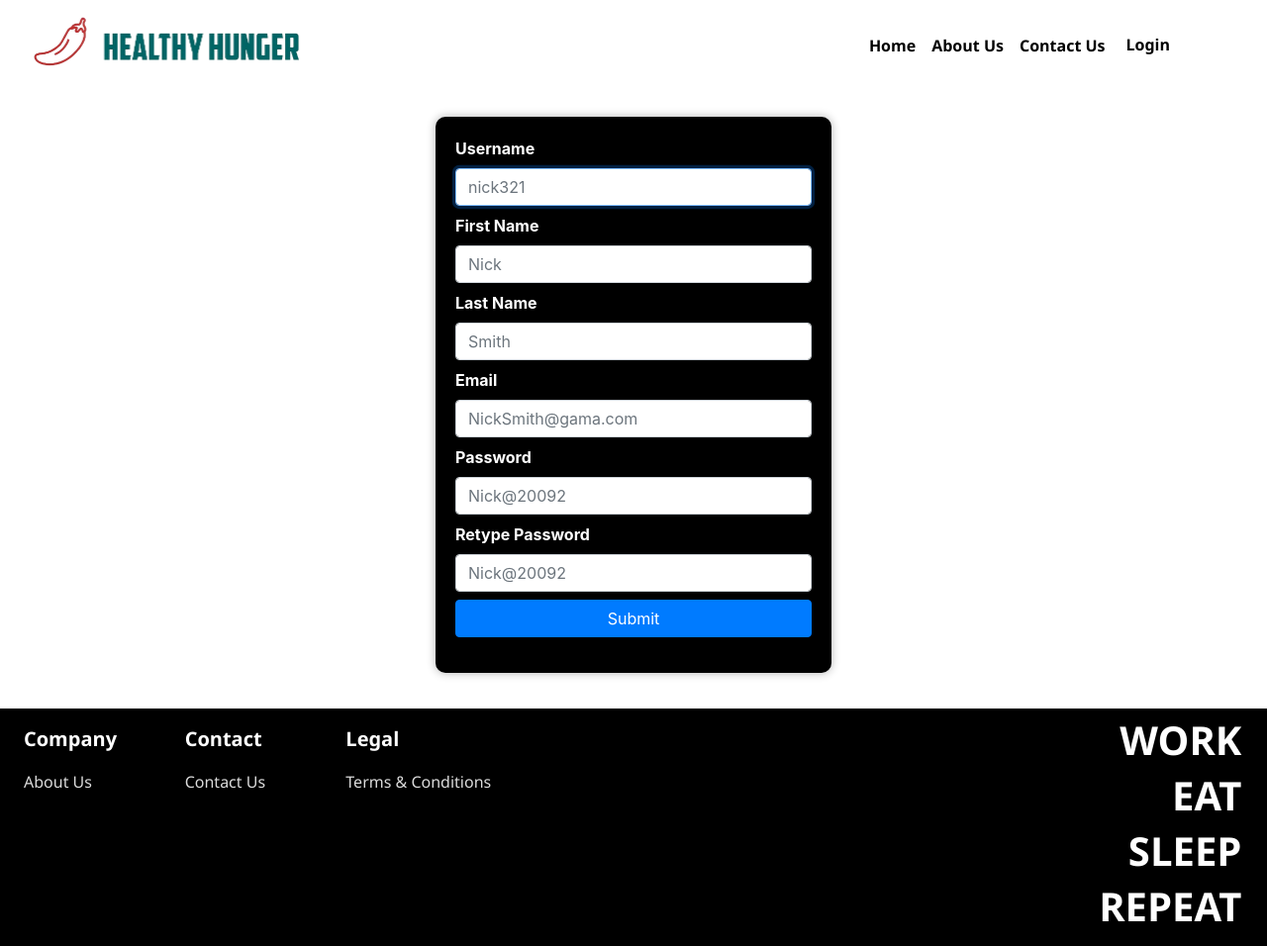
After one commit to nikhil-bml/web-prog, a Django app: page /register/ in a window 1280 px wide. The commit adds this page. Shown: the whole page at 99% size. Run offline with Django 4.2, Linux system fonts and the light colour scheme; some libraries are stand-ins or nearby versions.

Commit message:
added Registration and Logging facility

```diff
--- a/src/healthy_hunger/forms.py
+++ b/src/healthy_hunger/forms.py
@@ -1,10 +1,24 @@
 from django import forms
 from .models import Query
+from django.contrib.auth.models import User
+from django.contrib.auth.forms import UserCreationForm
 
 class ProductSearchForm(forms.Form):
-    name = forms.CharField(max_length=300, required=False, label='Product Name')
+    name = forms.CharField(max_length=300, required=False, label="Product Name")
+
 
 class QueryForm(forms.ModelForm):
     class Meta:
         model = Query
         fields = "__all__"
+
+
+class RegisterForm(UserCreationForm):
+    class Meta:
+        model = User
+        fields = ["username","email","first_name","last_name","password1","password2"]
+
+
+class LoginForm(forms.Form):
+    username = forms.CharField()
+    password = forms.CharField()
--- a/src/healthy_hunger/static/healthy_hunger/css/custom.css
+++ b/src/healthy_hunger/static/healthy_hunger/css/custom.css
@@ -1,19 +1,16 @@
-#header_btn{
+#nav_btn {
+    font-family: 'Segoe UI', Tahoma, Geneva, Verdana, sans-serif;
     color: black;
-    font-family:'Gill Sans', 'Gill Sans MT', Calibri, 'Trebuchet MS', sans-serif
+    font-weight: bold;
+}
+#nav_btn:hover {
+    text-decoration: underline;
 }
 
-.header_container{
-    width: 99%;
+#navbar_butns {
+    margin-top: 1%;
 }
 
-.header_container img{
-    width: 30%;
-    transform: translate(40%,40%);
-}
-.header_container a{
-    transform: translate(-100%,55%);
-}
 body {
     min-height: 100vh;
     display: flex;
@@ -302,3 +299,20 @@ background-color: aliceblue;
 .contact_submit button {
     width: 100%;
 }
+.rounded-black-box {
+    background-color: black;
+    border-radius: 10px;
+    padding: 20px;
+    box-shadow: 0 0 10px rgba(0, 0, 0, 0.3);
+    width: 400px;
+    color: white;
+  }
+
+  .rounded-black-box-login {
+    background-color: black;
+    border-radius: 10px;
+    padding: 20px;
+    box-shadow: 0 0 10px rgba(0, 0, 0, 0.3);
+    width: 400px;
+    color: white;
+  }
--- a/src/healthy_hunger/templates/healthy_hunger/base.html
+++ b/src/healthy_hunger/templates/healthy_hunger/base.html
@@ -8,20 +8,57 @@
 
 </head>
 <body>
-    <header class="bg-white" style="height:2%; padding-bottom:3%">
-        <div class="header_container">
-            <div class="row align-items-center">
-                <div class="col-6">
-                    <a href="/"><img src= {% static "healthy_hunger/img/logo.png" %} alt="Your Logo" class="img-fluid mb-1" width="20%" height="10%"></a>
+
+    <nav class="navbar navbar-expand-lg navbar-light bg-white">
+        <div class="container">
+            <a class="navbar-brand" href="/">
+                <img src="{% static 'healthy_hunger/img/logo.png' %}" alt="Your Logo" style="width: 50%; margin-left:-70%">
+            </a>
+
+            <ul class="navbar-nav" id="navbar_butns">
+                <li class="nav-item">
+                    <a class="nav-link" id="nav_btn" href="/" style="">Home</a>
+                </li>
+                <li class="nav-item">
+                    <a class="nav-link" id="nav_btn" href="/about/">About Us</a>
+                </li>
+                <li class="nav-item">
+                    <a class="nav-link" id="nav_btn" href="/contact/">Contact Us</a>
+                </li>
+                {% if user.is_authenticated %}
+                <li>
+                <a href="/logout/" id="nav_btn" class="btn btn-link">Logout</a>
+                </li>
+                {% else %}
+                <li>
+                <a href="/login/" id="nav_btn" class="btn btn-link">Login</a>
+                </li>
+                {% endif %}
+
+            </ul>
+        </div>
+    </nav>
+
+
+    {% comment %} <header class="bg-white" style="height: 2%; padding-bottom: 3%;">
+        <div class="navbar">
+            <div class="row">
+                <div style="max-width:30%;margin:0% 5%;">
+                    <a href="/"><img src="{% static 'healthy_hunger/img/logo.png' %}" alt="Your Logo" class="img-fluid" style="width: 100%;"></a>
                 </div>
-                <div class="col-3 text-right">
-                    <a href="/" id='header_btn' class="btn btn-link">Home </a>
-                    <a href="/about/" id='header_btn' class="btn btn-link ml-2">About Us</a>
-                    <a href="/contact/" id='header_btn' class="btn btn-link mr-1">Contact Us</a>
+                <div style="max-width:40%;">
+                    <a href="/" id="header_btn" class="btn btn-link">Home</a>
+                    <a href="/about/" id="header_btn" class="btn btn-link">About Us</a>
+                    <a href="/contact/" id="header_btn" class="btn btn-link">Contact Us</a>
+                    {% if user.is_authenticated %}
+                        <a href="/logout/" id="header_btn" class="btn btn-link">Logout</a>
+                    {% else %}
+                        <a href="/login/" id="header_btn" class="btn btn-link">Login</a>
+                    {% endif %}
                 </div>
             </div>
         </div>
-    </header>
+    </header> {% endcomment %}
 
     <div id="content">
         {% block content %}{% endblock %}
--- /dev/null
+++ b/src/healthy_hunger/templates/healthy_hunger/register.html
@@ -0,0 +1,45 @@
+{% extends "healthy_hunger/base.html" %}
+{% load static %}
+{% load widget_tweaks %}
+{% block meta %}<meta name="viewport" content="width=device-width, initial-scale=1.0">{% endblock meta %}
+{% block link1 %} <link rel="stylesheet" href={% static "healthy_hunger/css/bootstrap.min.css" %}> {% endblock link1 %}
+{% block link2 %} <link rel="stylesheet" href={% static "healthy_hunger/css/custom.css" %}> {% endblock link2 %}
+{% block title %} Register {% endblock %}
+{% block content %}
+
+<div class="h-100 d-flex align-items-center justify-content-center mt-4">
+    <div class="rounded-black-box">
+        <form action="", method="POST", class="vertical-center">
+            {% csrf_token %}
+            <div class="form-group mb-2">
+            <label for="username" style="color: white;"><b>Username</b></label>
+            {% render_field form.username placeholder="nick321" class="form-control" %}
+            </div>
+            <div class="form-group mb-2">
+            <label for="first_name" style="color: white;"><b>First Name</b></label>
+            {% render_field form.first_name placeholder="Nick" class="form-control" %}
+            </div>
+            <div class="form-group mb-2">
+            <label for="last_name" style="color: white;"><b>Last Name</b></label>
+            {% render_field form.last_name placeholder="Smith" class="form-control" %}
+            </div>
+            <div class="form-group mb-2">
+            <label for="email" style="color: white;"><b>Email</b></label>
+            {% render_field form.email placeholder="NickSmith@gama.com" class="form-control" %}
+            </div>
+            <div class="form-group mb-2">
+            <label for="password1" style="color: white;"><b>Password</b></label>
+            {% render_field form.password1 placeholder="Nick@20092" class="form-control" %}
+            </div>
+            <div class="form-group mb-2">
+            <label for="password2" style="color: white;"><b>Retype Password</b></label>
+            {% render_field form.password2 placeholder="Nick@20092" class="form-control" %}
+            </div>
+            <div class="vertical-center">
+            <input type="submit" class="btn btn-primary" style="width:100%" value="Submit">
+            </div>
+          </form>
+        </div>
+  </div>
+
+{% endblock %}
--- a/src/healthy_hunger/templates/healthy_hunger/search.html
+++ b/src/healthy_hunger/templates/healthy_hunger/search.html
@@ -3,7 +3,7 @@
 {% block meta %}<meta name="viewport" content="width=device-width, initial-scale=1.0">{% endblock meta %}
 {% block link1 %} <link rel="stylesheet" href={% static "healthy_hunger/css/bootstrap.min.css" %}> {% endblock link1 %}
 {% block link2 %} <link rel="stylesheet" href={% static "healthy_hunger/css/custom.css" %}> {% endblock link2 %}
-{% block title %} Home {% endblock %}
+{% block title %} Search {% endblock %}
 {% block content %}
 <div class="container-sm">
     <div class="image-container">
@@ -37,7 +37,7 @@
             <td style="width:20%;"><img src="{{ product.product_image.url }}" alt="Product Image" style="max-width:100%;max-height:auto; border-radius:20px;"></td>
             <td style="width:20%">{{ product.name }}</td>
             <td>{{ product.description }}</td>
-            <td><a href="/product/{{ product.id }}"><Button class="btn btn-danger">Order Now</Button></a></td>
+            <td style="width:20%;"><a href="/product/{{ product.id }}"><Button class="btn btn-danger" style="width:100%">Order Now</Button></a></td>
             </tr>
         {% endfor %}
         </table>
--- a/src/healthy_hunger/urls.py
+++ b/src/healthy_hunger/urls.py
@@ -9,7 +9,11 @@ urlpatterns = [
     path('about/', views.AboutView.as_view(), name='about'),
     path('terms/', views.TermsView.as_view(), name='terms'),
     path('contact/', views.ContactView.as_view(), name='contact'),
-    path('search/<str:product>/', views.Search.as_view(), name='search')
+    path('search/<str:product>/', views.Search.as_view(), name='search'),
+    path('register/', views.Register.as_view(), name='register'),
+    path('login/', views.Login.as_view(), name='login'),
+    path('logout/', views.Logout.as_view(), name='logout'),
+
 ]
 
 if settings.DEBUG:
--- a/src/healthy_hunger/views.py
+++ b/src/healthy_hunger/views.py
@@ -1,8 +1,10 @@
 from django.shortcuts import HttpResponseRedirect,render
 from django.views import View
 from .models import Product
-from .forms import ProductSearchForm, QueryForm
+from .forms import ProductSearchForm, QueryForm, RegisterForm, LoginForm
 from .extras import full_text_search
+from django.contrib.auth import authenticate,login,logout
+
 class Home(View):
     template_name = "healthy_hunger/home.html"
     form = ProductSearchForm
@@ -74,3 +76,41 @@ class Search(View):
         if form.is_valid():
             return HttpResponseRedirect(f"/search/{request.POST.get('name')}/")
         return HttpResponseRedirect("/")
+
+class Register(View):
+    template_name = "healthy_hunger/register.html"
+    form = RegisterForm
+    def get(self, request):
+        context = {"form":self.form}
+        return render(request, self.template_name, context)
+
+    def post(self, request):
+        form = self.form(request.POST)
+        if not form.is_valid():
+            return HttpResponseRedirect("/register/")
+        form.save()
+        return HttpResponseRedirect("/login/")
+
+class Login(View):
+    template_name = "healthy_hunger/login.html"
+    form = LoginForm
+    def get(self, request):
+        context = {"form":self.form}
+        return render(request, self.template_name, context)
+
+    def post(self, request):
+        form = self.form(request.POST)
+        user=authenticate(username=form.data["username"],password=form.data["password"])
+        print(user)
+        if not user:
+            return HttpResponseRedirect("/login/")
+
+        login(request, user)
+        return HttpResponseRedirect("/")
+
+class Logout(View):
+    def get(self, request):
+        if request.user.is_authenticated:
+            logout(request)
+            return HttpResponseRedirect("/")
+        return HttpResponseRedirect("/login/")
```
Also changed, not shown: src/healthy_hunger/templates/healthy_hunger/login.html (added, +29 -0 lines).
